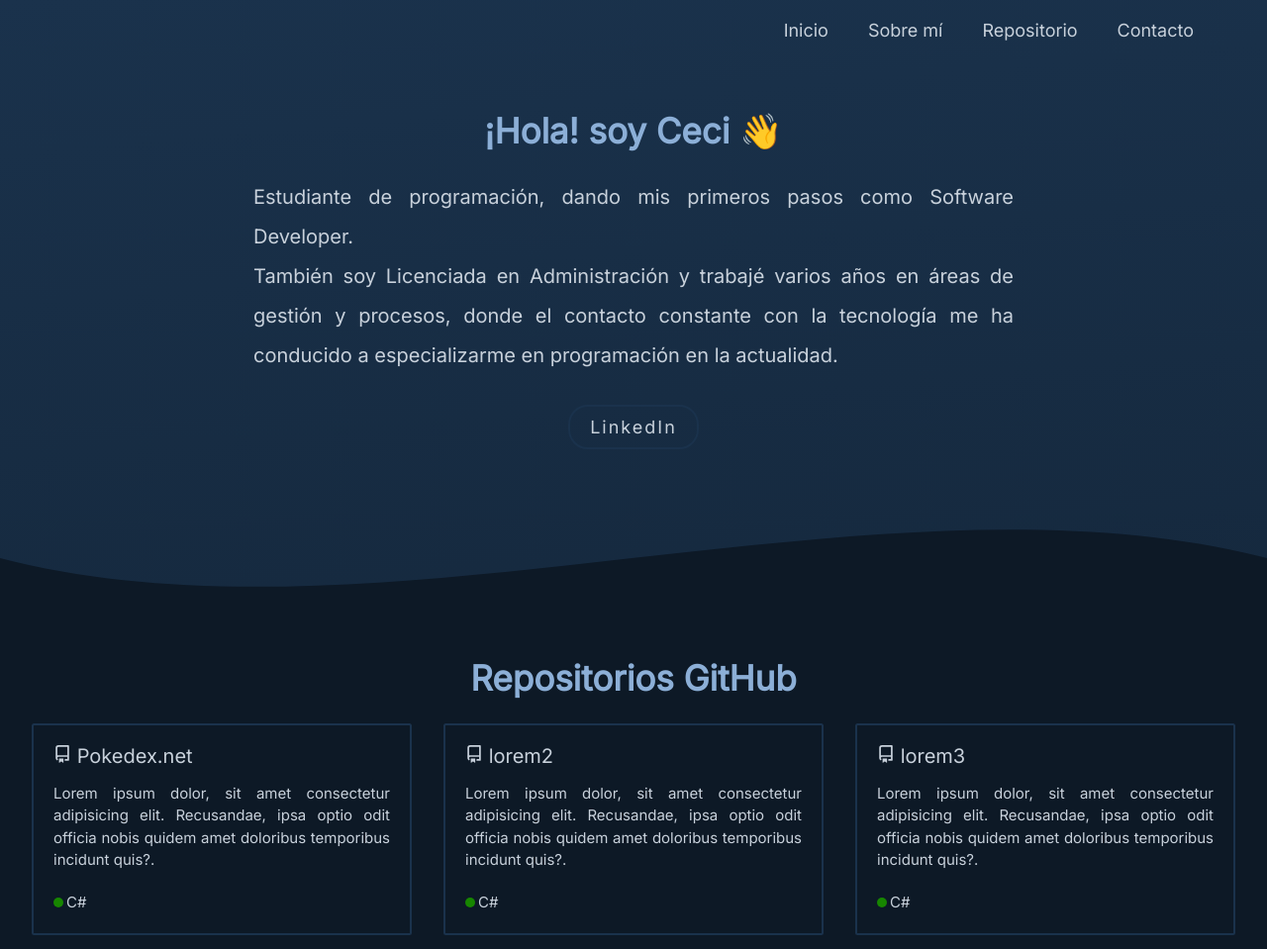
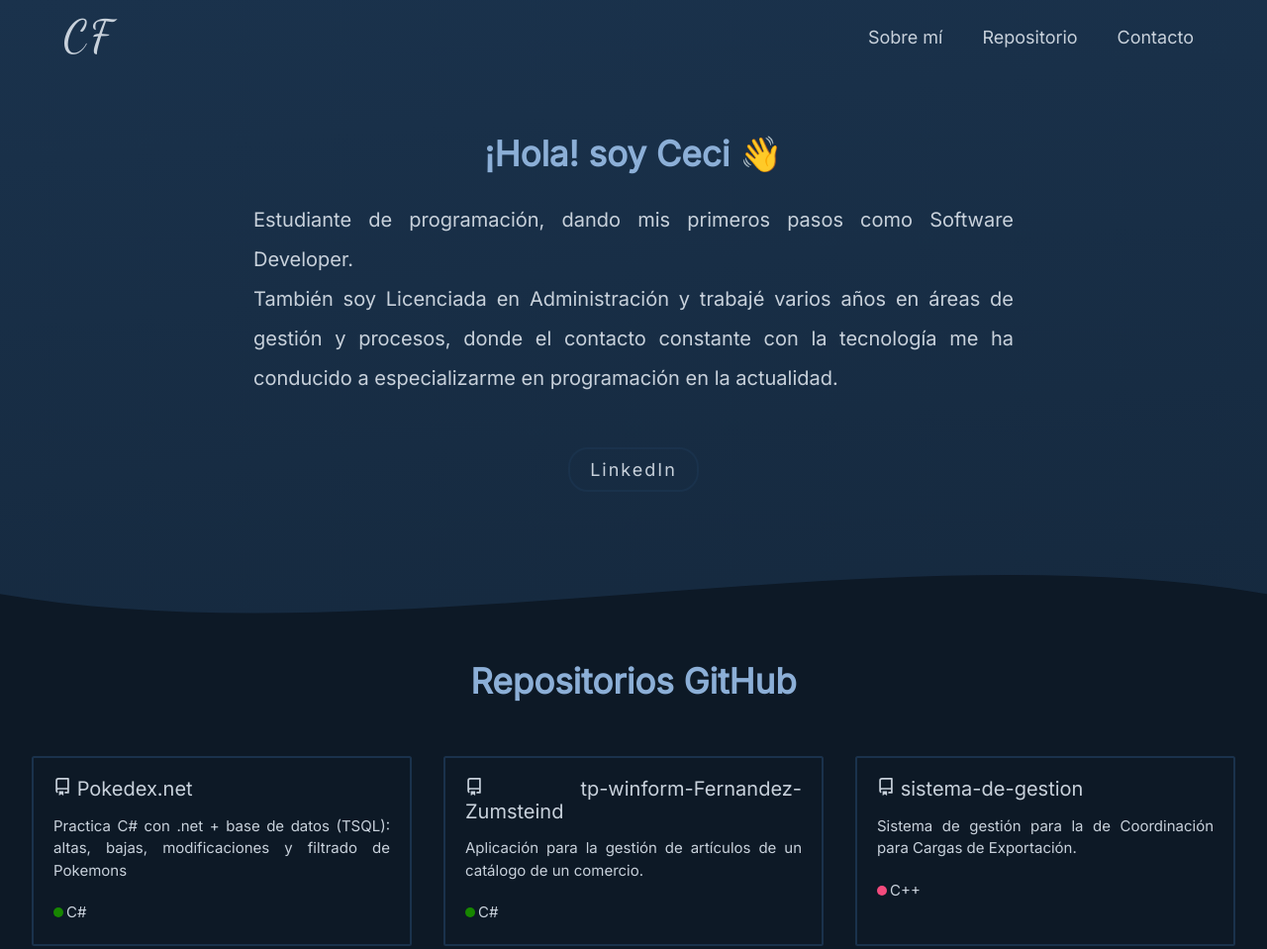
Before and after one commit to CeciFz/profileCeci, a plain HTML site: page index.html in a window 1280 px wide. Shown: the top 959 px of the page at 99% size. Drawn offline with Linux system fonts and the light colour scheme.

Commit message:
Contenido repositorios

```diff
--- a/css/style.css
+++ b/css/style.css
@@ -17,7 +17,6 @@ body{
     font-family: 'Inter', sans-serif;
     /*background:  linear-gradient(175deg,#110023,#0d1926);*/
     background:  linear-gradient(175deg,#1a324c,#0d1926);
-    /*color: #eaeaea*/
     color: #c8d1db;
 }
 
@@ -69,7 +68,7 @@ li a:hover {
     /*----------------SECTION 1 - ABOUT ME -------------*/
 
 .section--hero{
-    padding: 5rem 0;
+    padding: 6rem 0;
     display: flex;
     flex-direction: row;
     flex-wrap: wrap;
@@ -99,8 +98,7 @@ li a:hover {
 }
 
 .section__div--hero .a--btn{
-    margin: 2rem 0;
-    margin: 3rem 0 1rem 0;
+    margin: 5rem 0 1rem 0;
     padding: 1rem 2rem;
     background-color: inherit;
     border: 2px #1a324c solid;
@@ -115,23 +113,25 @@ li a:hover {
 }
 
 
+    /*----------------DIVISOR WAVE -------------*/
+.wave{
+    height: 100px;
+    overflow: hidden;
+}
+
     /*----------------SECTION 2 - REPOSITORIO -------------*/
 
 .section--repository{
-    /*background:  linear-gradient(175deg,#1a324c,#0d1926);*/
     background-color: #0d1926;
-    min-height: 50vh;
-}
-.wave{
-    height: 150px;
-    overflow: hidden;
+    min-height: 70vh;
 }
 
 .section__div--repository{
-    /*display: flex;
-    flex-direction: column;
-    align-items: center;*/
     text-align: center;
+}
+
+.section__div--repository h2{
+    margin-bottom: 5.5rem;
 }
 
 div .repos{
@@ -176,10 +176,17 @@ div .repo a{
 
 .repo p .colorLanguage{
     display: inline-block;
-    background-color: #178600;
     border-radius: 50%;
     width: 1rem;
     height: 1rem;
+}
+
+.cSharp{
+    background-color: #178600;
+}
+
+.cPlusPlus{
+    background-color:#f34b7d;
 }
 
 .repo p .language {
@@ -203,7 +210,7 @@ div .repo a{
 }
 
 .section__div--contact h2{
-    margin-bottom: 2rem;
+    /*margin-bottom: 2rem;*/
     text-align: center;
 }
 
--- a/index.html
+++ b/index.html
@@ -12,11 +12,11 @@
 </head>
 <body>
     <header>
-        <!-- <a class = "Ceci" href="#">CF</a> -->
-        <a href="#"><img src="./img/cf-3.png" alt=""></a>
+        <a class = "Ceci" href="#">CF</a>
+        <!-- <a href="#"><img src="./img/cf-3.png" alt=""></a> -->
         <nav>
             <ul>
-                <li> <a href="#">Inicio</a></li>
+                <!-- <li> <a href="#">Inicio</a></li> -->
                 <li><a href="#about">Sobre mí</a></li>
                 <li><a href="#repository">Repositorio</a></li>
                 <li><a href="#contact">Contacto</a></li>
@@ -33,14 +33,14 @@
                 <a class= "a--btn" href="https://www.linkedin.com/in/cecilia-fz/" target="_blank" >LinkedIn</a>
             </div>
         </section>
-        <div class="wave">
+        <div class="wave "  id="repository" >
             <svg viewBox="0 0 500 150" preserveAspectRatio="none" style="height: 100%; width: 100%;">
                 <path d="M0.00,49.98 C149.99,150.00 349.20,-49.98 500.00,49.98 L500.00,150.00 L0.00,150.00 Z" style="stroke: none; fill: #0d1926"></path>
             </svg>
         </div>
         <section class = "section--repository">
             <div class="section__div--repository">
-                <h2 id="repository" class="section__tittle"> Repositorios GitHub  </h2>
+                <h2 class="section__tittle"> Repositorios GitHub  </h2>
                 <div class="repos">
                     <div class="repo">
                         <a href="https://github.com/Cecifz/Pokedex.net">
@@ -49,8 +49,8 @@
                                     <path fill-rule="evenodd" d="M2 2.5A2.5 2.5 0 014.5 0h8.75a.75.75 0 01.75.75v12.5a.75.75 0 01-.75.75h-2.5a.75.75 0 110-1.5h1.75v-2h-8a1 1 0 00-.714 1.7.75.75 0 01-1.072 1.05A2.495 2.495 0 012 11.5v-9zm10.5-1V9h-8c-.356 0-.694.074-1 .208V2.5a1 1 0 011-1h8zM5 12.25v3.25a.25.25 0 00.4.2l1.45-1.087a.25.25 0 01.3 0L8.6 15.7a.25.25 0 00.4-.2v-3.25a.25.25 0 00-.25-.25h-3.5a.25.25 0 00-.25.25z"></path>
                                 </svg>
                                 Pokedex.net</h3>
-                            <p class="descriptionRep">Lorem ipsum dolor, sit amet consectetur adipisicing elit. Recusandae, ipsa optio odit officia nobis quidem amet doloribus temporibus incidunt quis?.</p>
-                            <p><span class="colorLanguage"></span><span class="language">C#</span></p>
+                            <p class="descriptionRep">Practica C# con .net + base de datos (TSQL): altas, bajas, modificaciones y filtrado de Pokemons</p>
+                            <p><span class="colorLanguage cSharp"></span><span class="language">C#</span></p>
                         </a>
                     </div>
                     <div class="repo">
@@ -59,20 +59,20 @@
                             <svg aria-hidden="true" viewBox="0 0 16 16">
                                 <path fill-rule="evenodd" d="M2 2.5A2.5 2.5 0 014.5 0h8.75a.75.75 0 01.75.75v12.5a.75.75 0 01-.75.75h-2.5a.75.75 0 110-1.5h1.75v-2h-8a1 1 0 00-.714 1.7.75.75 0 01-1.072 1.05A2.495 2.495 0 012 11.5v-9zm10.5-1V9h-8c-.356 0-.694.074-1 .208V2.5a1 1 0 011-1h8zM5 12.25v3.25a.25.25 0 00.4.2l1.45-1.087a.25.25 0 01.3 0L8.6 15.7a.25.25 0 00.4-.2v-3.25a.25.25 0 00-.25-.25h-3.5a.25.25 0 00-.25.25z"></path>
                             </svg>
-                            lorem2  </h3>
-                            <p class="descriptionRep">Lorem ipsum dolor, sit amet consectetur adipisicing elit. Recusandae, ipsa optio odit officia nobis quidem amet doloribus temporibus incidunt quis?.</p>
-                            <p><span class="colorLanguage"></span><span class="language">C#</span></p>
+                            tp-winform-Fernandez-Zumsteind   </h3>
+                            <p class="descriptionRep">Aplicación para la gestión de artículos de un catálogo de un comercio.</p>
+                            <p><span class="colorLanguage cSharp"></span><span class="language">C#</span></p>
                         </a>
                     </div>
                     <div class="repo">
-                        <a href="#">
+                        <a href="https://github.com/Cecifz/sistema-de-gestion">
                             <h3 class="repo__tittle">
                                 <svg aria-hidden="true" viewBox="0 0 16 16">
                                     <path fill-rule="evenodd" d="M2 2.5A2.5 2.5 0 014.5 0h8.75a.75.75 0 01.75.75v12.5a.75.75 0 01-.75.75h-2.5a.75.75 0 110-1.5h1.75v-2h-8a1 1 0 00-.714 1.7.75.75 0 01-1.072 1.05A2.495 2.495 0 012 11.5v-9zm10.5-1V9h-8c-.356 0-.694.074-1 .208V2.5a1 1 0 011-1h8zM5 12.25v3.25a.25.25 0 00.4.2l1.45-1.087a.25.25 0 01.3 0L8.6 15.7a.25.25 0 00.4-.2v-3.25a.25.25 0 00-.25-.25h-3.5a.25.25 0 00-.25.25z"></path>
                                 </svg>
-                                lorem3  </h3>
-                            <p class="descriptionRep">Lorem ipsum dolor, sit amet consectetur adipisicing elit. Recusandae, ipsa optio odit officia nobis quidem amet doloribus temporibus incidunt quis?.</p>
-                            <p><span class="colorLanguage"></span><span class="language">C#</span></p>
+                                sistema-de-gestion   </h3>
+                            <p class="descriptionRep">Sistema de gestión para la de Coordinación para Cargas de Exportación.</p>
+                            <p><span class="colorLanguage cPlusPlus"></span><span class="language">C++</span></p>
                         </a>
                     </div>
                 </div>
@@ -88,7 +88,7 @@
                 <h2 id="contact" class="section__tittle">📧 Contacto </h2>
                 <p>Podes contactarme a través de este formulario:</p>
                 <form action="" method="" enctype="" class="section__form--contact" >
-                    <label for="Nombre"> Nombre: </label>
+                    <label for="Nombre" action="https://formspree.io/f/mjvllkkz" method="POST"> Nombre: </label>
                     <input type="text" name="Name" id="Nombre" required>
                     <label for="Email">Email: </label>
                         <input type="email" name="EMAIL" id="Email" required>
```
